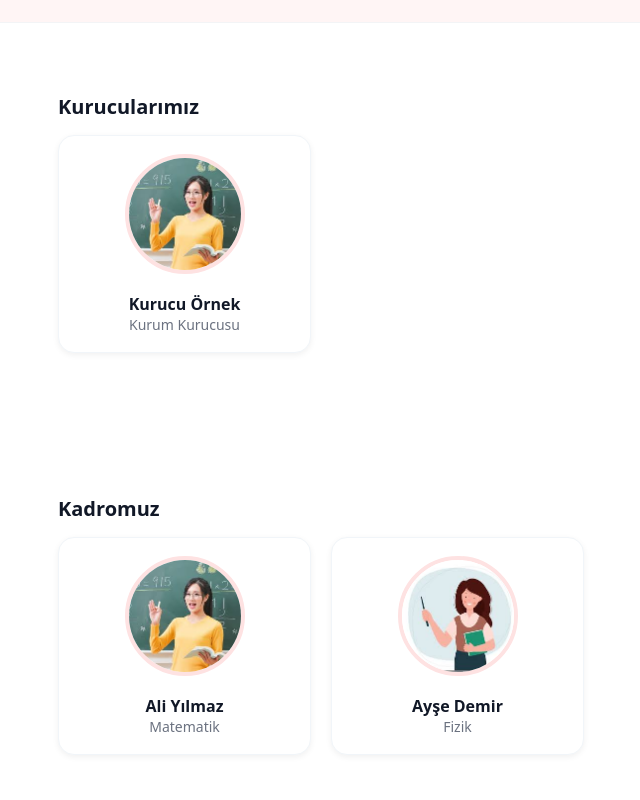
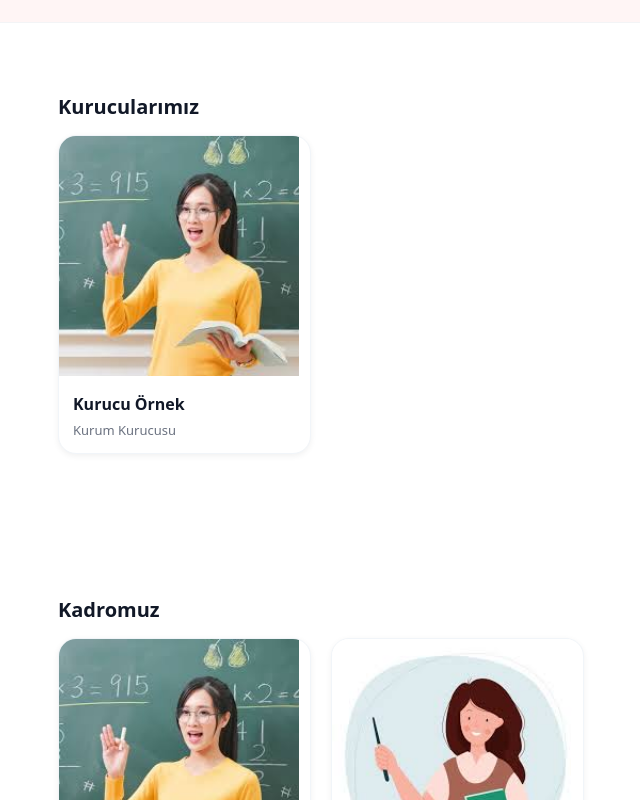
Before and after one commit to mahiratmis/cengiz-cek, a Next.js app: page / in a window 1280 px wide. Shown: the part 1140-1940 px from the top of the page, without its empty margins (46-686 px from the left). Built offline with nearby package versions, Linux system fonts and the light colour scheme; no server answers; the database is empty.

Commit message:
Update DemoLanding.module.css

```diff
--- a/src/app/DemoLanding.module.css
+++ b/src/app/DemoLanding.module.css
@@ -541,26 +541,59 @@ html { scroll-behavior: smooth; }
 }
 
 /* ---- Kadromuz ---- */
+/* ---- Kadromuz (Büyük Foto) ---- */
 .staffSection { padding: 72px 0; background:#fff; }
-.staffGrid {
-  display:grid; gap:20px;
-  grid-template-columns: repeat(1, 1fr);
-}
-@media (min-width: 640px){ .staffGrid { grid-template-columns: repeat(2, 1fr); } }
-@media (min-width: 1024px){ .staffGrid { grid-template-columns: repeat(4, 1fr); } }
+
+.staffGrid{
+  display:grid;
+  gap: 20px;
+  grid-template-columns: 1fr;
+}
+@media (min-width: 640px){ .staffGrid{ grid-template-columns: repeat(2, 1fr); } }
+@media (min-width: 1024px){ .staffGrid{ grid-template-columns: repeat(4, 1fr); } }
 
 .staffCard{
-  background:#fff; border:1px solid #f1f5f9; border-radius:16px;
-  padding:18px; text-align:center; box-shadow:0 2px 6px rgba(0,0,0,.06);
+  background:#fff;
+  border:1px solid #f1f5f9;
+  border-radius: 18px;
+  overflow: hidden;              /* 🔑 foto taşmasın */
+  box-shadow:0 2px 6px rgba(0,0,0,.06);
   transition:transform .2s ease, box-shadow .2s ease;
-}
-.staffCard:hover{ transform:translateY(-4px); box-shadow:0 10px 22px rgba(0,0,0,.12); }
-.staffAvatar{
-  width:120px; height:120px; border-radius:999px; object-fit:cover;
-  margin:0 auto 10px; border:4px solid #fee2e2; background:#f8fafc;
-}
-.staffName{ font-weight:800; margin-top:4px; }
-.staffBranch{ color:#6b7280; font-size:14px; }
+  text-align: left;              /* daha premium durur */
+}
+.staffCard:hover{
+  transform:translateY(-4px);
+  box-shadow:0 10px 22px rgba(0,0,0,.12);
+}
+
+/* Foto alanı büyüten kısım */
+.staffPhotoWrap{
+  position: relative;
+  width: 100%;
+  aspect-ratio: 4 / 5;           /* portre için ideal */
+  background: #f8fafc;
+}
+
+.staffPhoto{
+  width: 100%;
+  height: 100%;
+  object-fit: cover;
+  object-position: center;
+  display: block;
+}
+
+.staffName{
+  padding: 12px 14px 0 14px;
+  font-weight: 900;
+  font-size: 16px;
+}
+
+.staffBranch{
+  padding: 6px 14px 14px 14px;
+  color:#6b7280;
+  font-size: 13px;
+}
+
 
 /* ---- Başarılarımız (fotoğraflı) ---- */
 .successCard{
```
